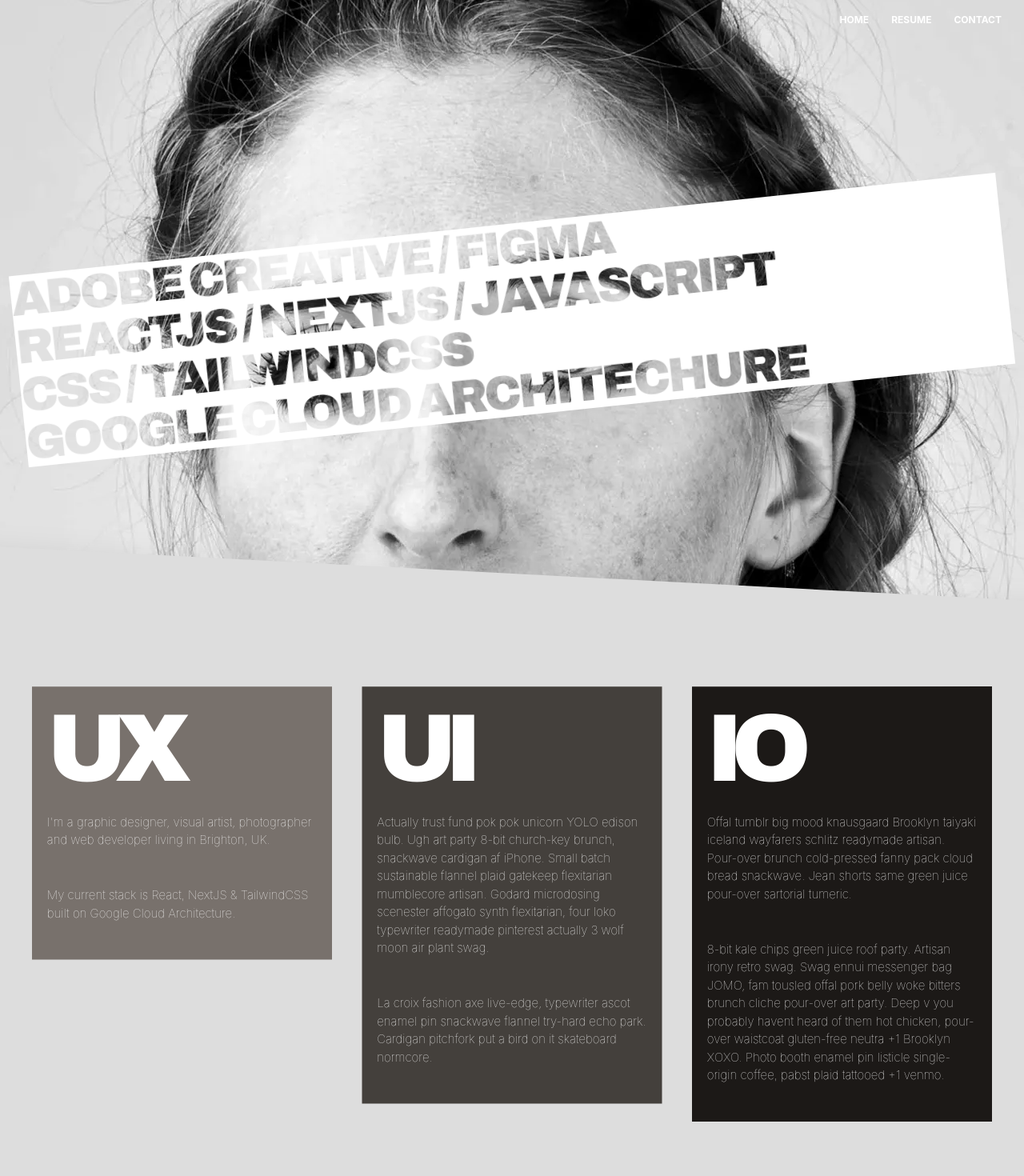
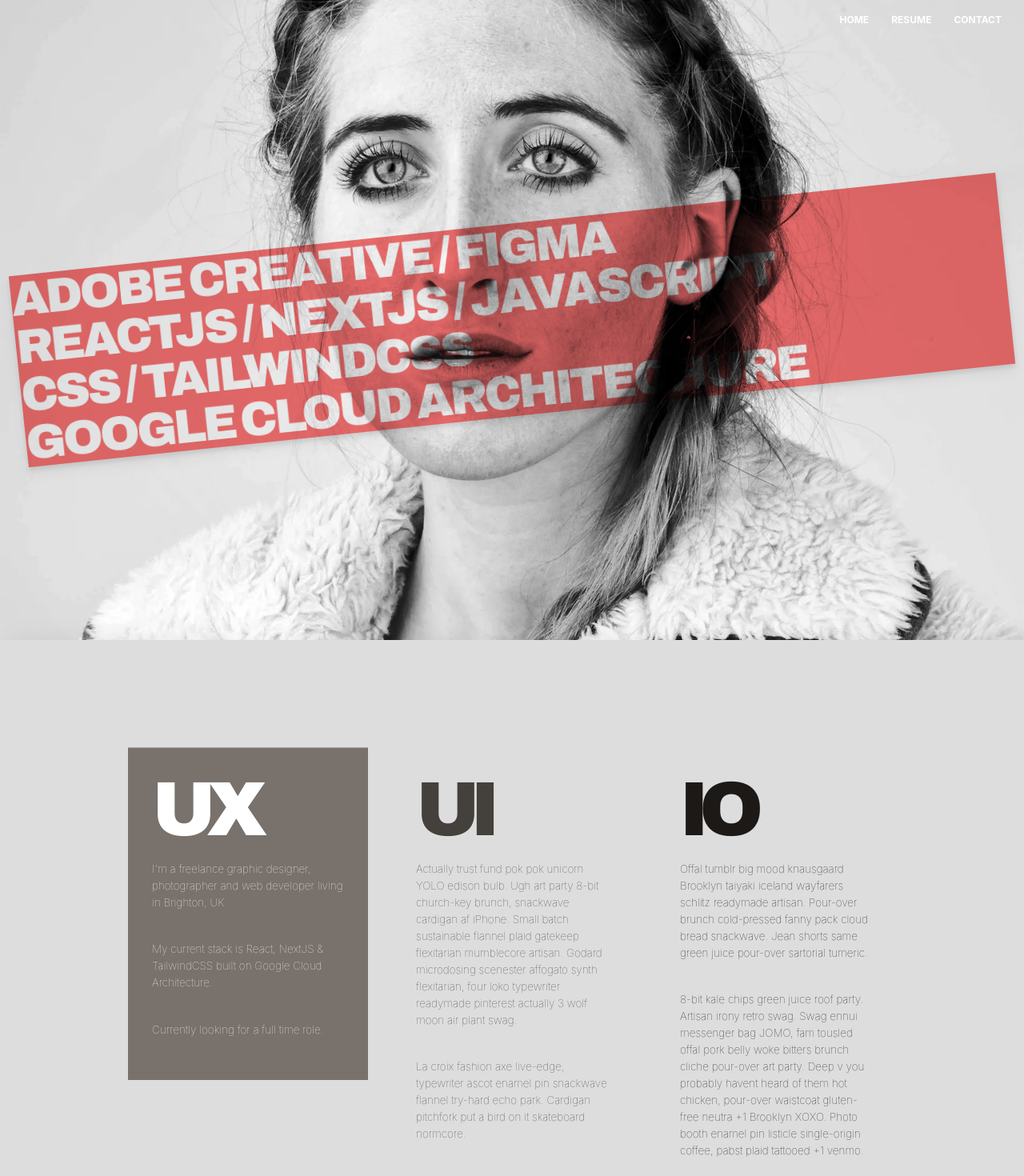
Before and after one commit to carlwicker/carlwicker-nextjs12, a Next.js app: page / in a window 1280 px wide. Shown: the top 1470 px of the page at 80% size. Built offline with nearby package versions, Linux system fonts and the light colour scheme.

Commit message:
typo improvements

```diff
--- a/components/Section1/Section1.tsx
+++ b/components/Section1/Section1.tsx
@@ -35,7 +35,7 @@ export default function Section1() {
   return (
     <section
       id="paralax"
-      className=" flex flex-col w-full bg-auto items-center min-h-screen bg-[url('/img/pic3.webp')] fit bg-center break-all justify-center p-5"
+      className=" flex flex-col w-full bg-cover items-center min-h-screen bg-[url('/img/pic3.webp')] fit bg-center break-all justify-center p-5 "
       style={{ fontFamily: "Archivo", fontWeight: 900 }}
     >
       <div className="container pointer-events-none">
@@ -50,7 +50,7 @@ export default function Section1() {
           </div>
         </h1> */}
 
-        <p className="text-black drop-shadow-lg tracking-[-0.06em] lg:-rotate-6 text-6xl bg-white box-border p-0 m-0 uppercase mix-blend-screen">
+        <p className="text-white drop-shadow-lg tracking-[-0.06em] lg:-rotate-6 text-6xl bg-red-400 box-border p-0 m-0 uppercase mix-blend-multiply">
           Adobe Creative / Figma <br />
           ReactJS / NextJS / JavaScript
           <br />
--- a/components/Section2/Section2.tsx
+++ b/components/Section2/Section2.tsx
@@ -6,12 +6,12 @@ export default function Section2() {
       style={{
         boxShadow: "20px 25px 45px rgba(0, 0, 0, 0.25)",
       }}
-      className="bg-[#ddd] flex flex-col justify-center font-black w-full lg:rotate-3 lg:scale-125 overflow-hidden"
+      className="bg-[#ddd] flex flex-col justify-center font-black w-full  overflow-hidden"
     >
       <div className="container flex self-center lg:scale-75 xl:gap-10">
-        <div className="flex flex-col lg:flex-row lg:-rotate-3 lg:gap-10 w-full justify-center lg:py-0 lg:my-10 text-white font-thin">
+        <div className="flex flex-col lg:flex-row lg:gap-10 w-full justify-center lg:py-0 lg:my-10 text-white font-thin text-lg">
           {/* UX */}
-          <div className="flex gap-5 self-center lg:self-start w-full flex-col p-5 bg-stone-500 lg:w-1/3 hover:bg-red-500 transition ease-in-out duration-200 lg:hover:scale-110">
+          <div className="flex gap-5 self-center lg:self-start w-full flex-col p-10 bg-stone-500 lg:w-1/3 hover:bg-blue-500 transition ease-in-out duration-200 lg:hover:scale-110">
             <h2
               style={{
                 fontFamily: "Archivo",
@@ -24,17 +24,18 @@ export default function Section2() {
             </h2>
 
             <p>
-              I'm a graphic designer, visual artist, photographer and web
+              I&apos;m a freelance graphic designer, photographer and web
               developer living in Brighton, UK.
             </p>
             <p>
               My current stack is React, NextJS & TailwindCSS built on Google
               Cloud Architecture.
             </p>
+            <p>Currently looking for a full time role.</p>
           </div>
 
           {/* UI */}
-          <div className="flex gap-5 self-center lg:self-start flex-col p-5 bg-stone-700 lg:w-1/3 hover:bg-blue-700 transition ease-in-out duration-200 lg:hover:scale-110">
+          <div className="flex gap-5 self-center lg:self-start flex-col p-10 text-stone-700 h lg:w-1/3 transition ease-in-out duration-200 lg:hover:scale-110">
             <h2
               style={{
                 fontFamily: "Archivo",
@@ -61,7 +62,7 @@ export default function Section2() {
           </div>
 
           {/* DEV */}
-          <div className="flex gap-5 justify-center flex-col p-5 bg-stone-900 lg:w-1/3 hover:bg-green-900 transition ease-in-out duration-200 lg:hover:scale-110">
+          <div className="flex gap-5 justify-center flex-col p-10 text-stone-900 lg:w-1/3  transition ease-in-out duration-200 lg:hover:scale-110">
             <h2
               style={{
                 fontFamily: "Archivo",
```
